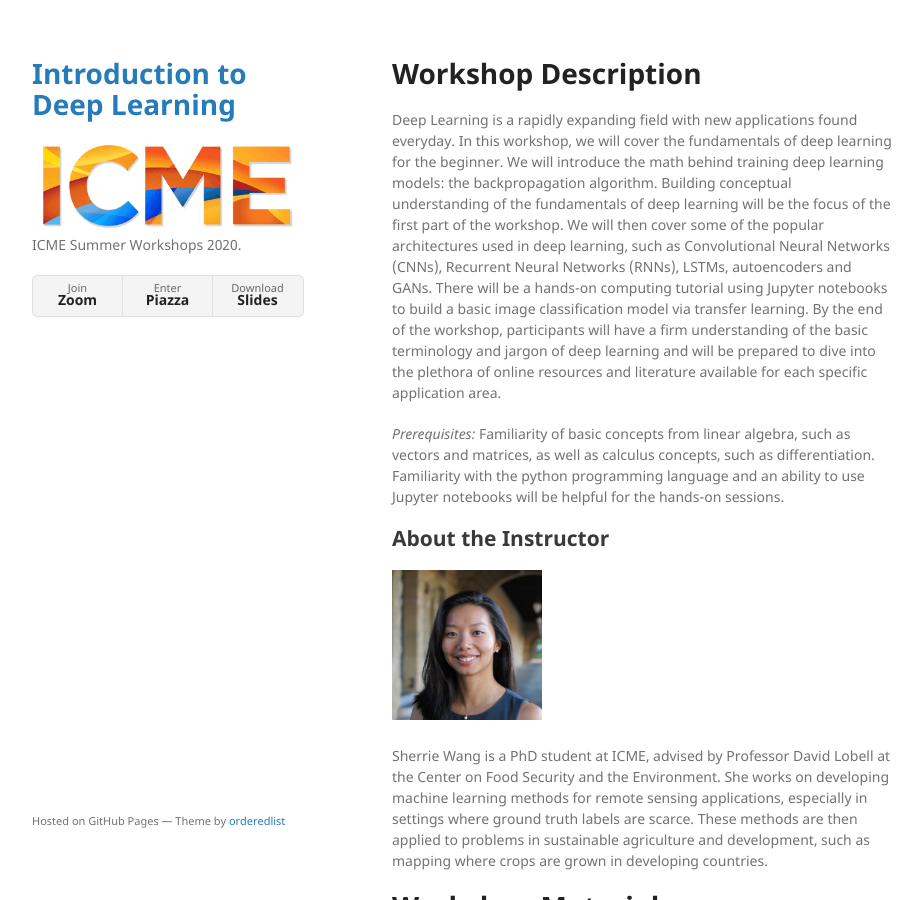
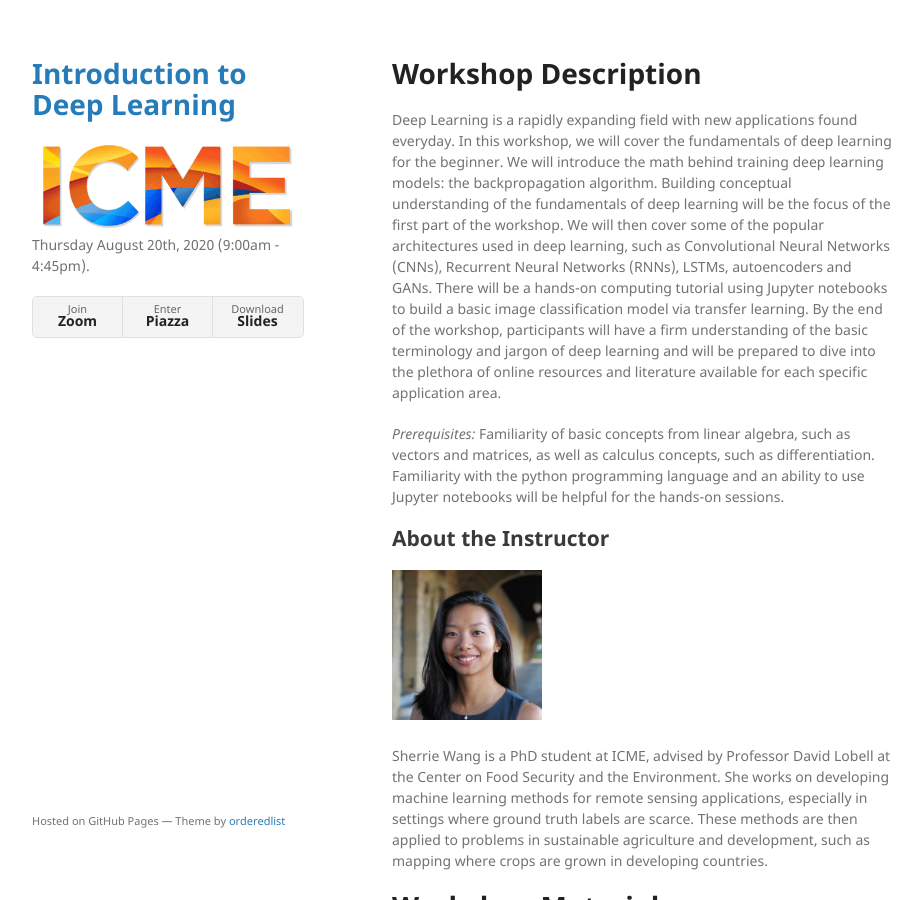
Before and after one commit to icme-workshops/deep-learning, a Jekyll site: the page built from index.md, in a window 1280 px wide and 900 px high. Shown: the whole window, without its empty margins (178-1100 px from the left). Built offline with Jekyll 4.4.1, drawn with Linux system fonts in a browser that asks for light colours; our own code applies the rules of GitHub Pages for plain Markdown files.

Commit message:
Update _config.yml

```diff
--- a/_config.yml
+++ b/_config.yml
@@ -1,6 +1,6 @@
 title: Introduction to Deep Learning
 logo: /assets/img/logo.gif
-description: ICME Summer Workshops 2020.
+description: Thursday August 20th, 2020 (9:00am - 4:45pm).
 show_downloads: true
 google_analytics:
 theme: jekyll-theme-minimal
```
